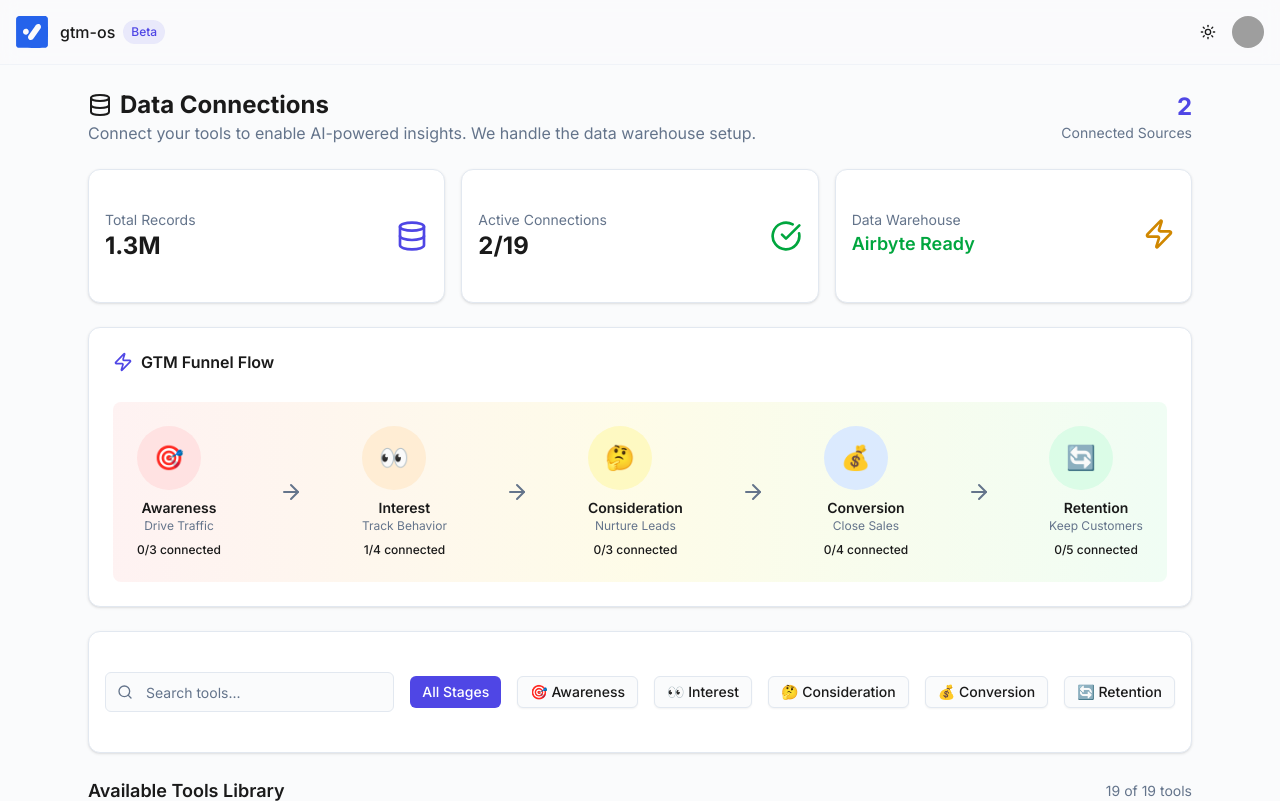
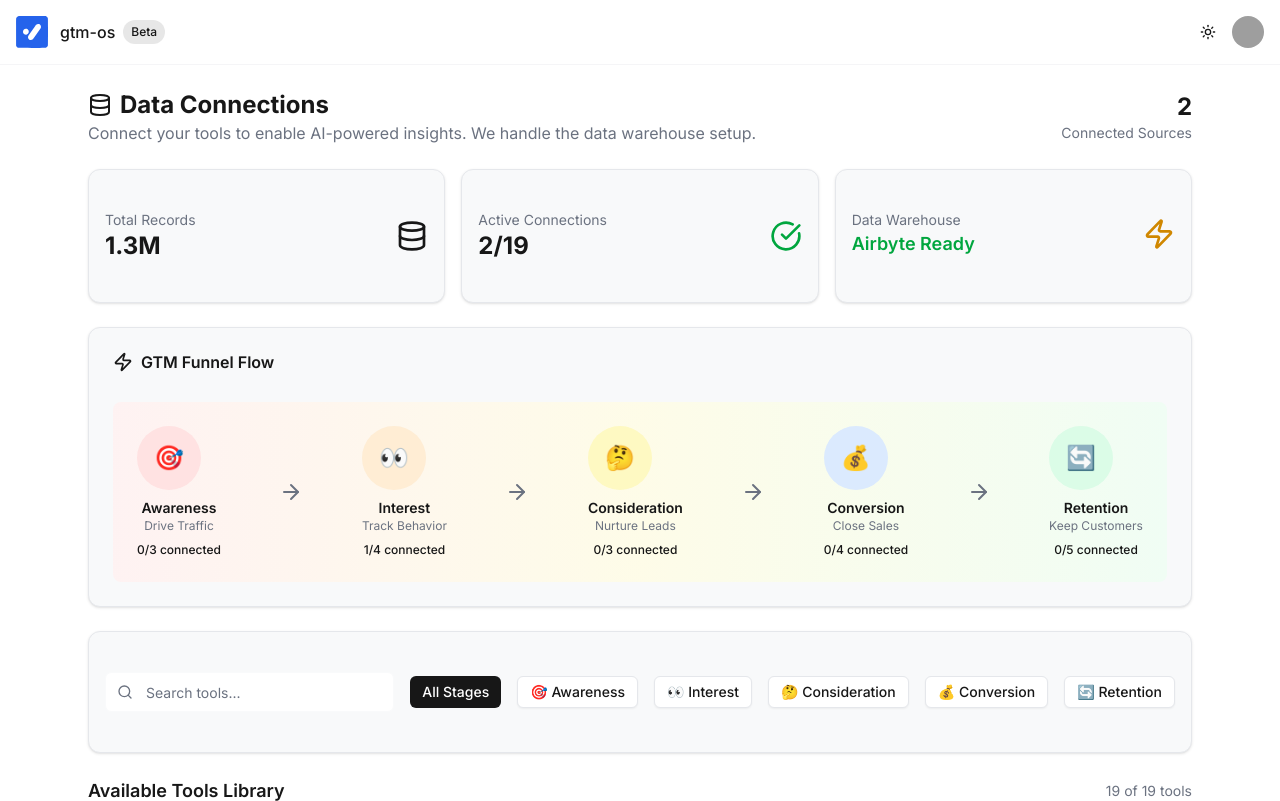
Before and after one commit to SCAILE-it/gtm-os, a Next.js app: page /connections in a window 1280 px wide. Built offline with nearby package versions, Linux system fonts and the light colour scheme; grey boxes are pictures that could not be loaded.

Commit message:
Pure monochrome theme - no blue colors, just black/grey and white/light grey

```diff
--- a/src/app/globals.css
+++ b/src/app/globals.css
@@ -72,75 +72,75 @@
 :root {
   --radius: 0.75rem;
 
-  /* Minimal color palette inspired by langdock.com */
-  --background: #fafbfc;
-  --foreground: #1a1a1a;
-  --card: #ffffff;
-  --card-foreground: #1a1a1a;
+  /* Clean monochrome light theme - whites and light greys */
+  --background: #ffffff;
+  --foreground: #171717;
+  --card: #f8f9fa;
+  --card-foreground: #171717;
   --popover: #ffffff;
-  --popover-foreground: #1a1a1a;
-  --primary: #4f46e5;
+  --popover-foreground: #171717;
+  --primary: #171717; /* Black primary */
   --primary-foreground: #ffffff;
-  --secondary: #f1f5f9;
-  --secondary-foreground: #1a1a1a;
-  --muted: #f1f5f9;
-  --muted-foreground: #64748b;
-  --accent: #f1f5f9;
-  --accent-foreground: #1a1a1a;
-  --destructive: #ef4444;
+  --secondary: #f1f3f4;
+  --secondary-foreground: #171717;
+  --muted: #f1f3f4;
+  --muted-foreground: #6b7280;
+  --accent: #e5e7eb;
+  --accent-foreground: #171717;
+  --destructive: #dc2626;
   --destructive-foreground: #ffffff;
-  --border: #e2e8f0;
-  --input: #e2e8f0;
-  --ring: #4f46e5;
-  --chart-1: #2563eb;
-  --chart-2: #10b981;
-  --chart-3: #f59e0b;
-  --chart-4: #ef4444;
-  --chart-5: #8b5cf6;
-  --sidebar: #ffffff;
-  --sidebar-foreground: #0a0a0a;
-  --sidebar-primary: #2563eb;
+  --border: #e5e7eb;
+  --input: #f9fafb;
+  --ring: #171717;
+  --chart-1: #374151;
+  --chart-2: #6b7280;
+  --chart-3: #9ca3af;
+  --chart-4: #d1d5db;
+  --chart-5: #f3f4f6;
+  --sidebar: #f8f9fa;
+  --sidebar-foreground: #171717;
+  --sidebar-primary: #171717;
   --sidebar-primary-foreground: #ffffff;
-  --sidebar-accent: #f8f9fa;
-  --sidebar-accent-foreground: #0a0a0a;
+  --sidebar-accent: #f1f3f4;
+  --sidebar-accent-foreground: #171717;
   --sidebar-border: #e5e7eb;
-  --sidebar-ring: #2563eb;
+  --sidebar-ring: #171717;
 }
 
 .dark {
-  /* Cursor-inspired color palette */
-  --background: #0C0F19; /* Very dark editor background */
-  --foreground: #E0E5EC; /* Light off-white text */
-  --card: #1A1E2B; /* UI panels/sidebar background */
-  --card-foreground: #E0E5EC;
-  --popover: #1A1E2B;
-  --popover-foreground: #E0E5EC;
-  --primary: #3B82F6; /* Soft blue accent */
-  --primary-foreground: #ffffff;
-  --secondary: #223248; /* Stepped up contrast background */
-  --secondary-foreground: #E0E5EC;
-  --muted: #223248;
-  --muted-foreground: #6B7A92; /* Muted grey-blue comments */
-  --accent: #2C334B; /* Active line/highlight */
-  --accent-foreground: #E0E5EC;
-  --destructive: #EF4444; /* Soft red for errors */
+  /* Pure monochrome dark theme - blacks and dark greys */
+  --background: #0a0a0a; /* Pure black background */
+  --foreground: #e5e5e5; /* Light grey text */
+  --card: #171717; /* Dark grey cards */
+  --card-foreground: #e5e5e5;
+  --popover: #171717;
+  --popover-foreground: #e5e5e5;
+  --primary: #ffffff; /* White primary */
+  --primary-foreground: #0a0a0a;
+  --secondary: #262626; /* Medium dark grey */
+  --secondary-foreground: #e5e5e5;
+  --muted: #262626;
+  --muted-foreground: #a3a3a3; /* Medium grey for muted text */
+  --accent: #404040; /* Lighter grey for accents */
+  --accent-foreground: #e5e5e5;
+  --destructive: #dc2626; /* Keep red for errors */
   --destructive-foreground: #ffffff;
-  --border: #2C334B; /* Subtle borders */
-  --input: #223248; /* Input backgrounds */
-  --ring: #3B82F6; /* Focus rings */
-  --chart-1: #3b82f6;
-  --chart-2: #34d399;
-  --chart-3: #fbbf24;
-  --chart-4: #f87171;
-  --chart-5: #a78bfa;
-  --sidebar: #1A1E2B; /* UI panels background */
-  --sidebar-foreground: #E0E5EC;
-  --sidebar-primary: #3B82F6;
-  --sidebar-primary-foreground: #ffffff;
-  --sidebar-accent: #2C334B; /* Active/highlight */
-  --sidebar-accent-foreground: #E0E5EC;
-  --sidebar-border: #2C334B;
-  --sidebar-ring: #3B82F6;
+  --border: #404040; /* Grey borders */
+  --input: #262626; /* Dark grey inputs */
+  --ring: #ffffff; /* White focus rings */
+  --chart-1: #e5e5e5;
+  --chart-2: #a3a3a3;
+  --chart-3: #737373;
+  --chart-4: #525252;
+  --chart-5: #404040;
+  --sidebar: #171717; /* Dark grey sidebar */
+  --sidebar-foreground: #e5e5e5;
+  --sidebar-primary: #ffffff;
+  --sidebar-primary-foreground: #0a0a0a;
+  --sidebar-accent: #404040; /* Grey accent */
+  --sidebar-accent-foreground: #e5e5e5;
+  --sidebar-border: #404040;
+  --sidebar-ring: #ffffff;
 }
 
 @layer base {
--- a/src/components/ai/agentic-interface.tsx
+++ b/src/components/ai/agentic-interface.tsx
@@ -402,8 +402,8 @@ print(df)`,
                      <div className={cn(
                        "w-full max-w-[85%] transition-all duration-200",
                        message.type === "user"
-                         ? "bg-gray-50/80 dark:bg-[#223248]/30 text-gray-900 dark:text-gray-100 ml-auto rounded-lg px-3 py-2"
-                         : "bg-gray-50/50 dark:bg-[#223248]/20 border-0 rounded-lg px-3 py-2"
+                         ? "bg-gray-50/80 dark:bg-[#262626]/30 text-gray-900 dark:text-gray-100 ml-auto rounded-lg px-3 py-2"
+                         : "bg-gray-50/50 dark:bg-[#262626]/20 border-0 rounded-lg px-3 py-2"
                      )}>
                 <div className="space-y-3">
                   <div
@@ -437,7 +437,7 @@ print(df)`,
                     <div key={codeBlock.id} className="space-y-2">
                       {/* Output - Always visible */}
                       {codeBlock.output && (
-                        <div className="bg-gray-50/70 dark:bg-[#223248]/30 border border-gray-200/50 dark:border-gray-700/50 rounded-md p-3 relative group">
+                        <div className="bg-gray-50/70 dark:bg-[#262626]/30 border border-gray-200/50 dark:border-gray-700/50 rounded-md p-3 relative group">
                           <div className="flex items-center gap-2 mb-1">
                             <Play className="h-3 w-3 text-gray-600 dark:text-gray-400" />
                             <span className="text-xs font-medium text-gray-600 dark:text-gray-400">Result</span>
--- a/src/components/charts/inline-chart.tsx
+++ b/src/components/charts/inline-chart.tsx
@@ -12,7 +12,7 @@ interface InlineChartProps {
 }
 
 export function InlineChart({ chart }: InlineChartProps) {
-  const COLORS = ['#2563eb', '#6b7280', '#9ca3af', '#d1d5db'];
+  const COLORS = ['#e5e5e5', '#a3a3a3', '#737373', '#525252'];
 
   // Debug log
   console.log('InlineChart rendering:', chart);
--- a/src/components/layout/operating-system-layout.tsx
+++ b/src/components/layout/operating-system-layout.tsx
@@ -94,7 +94,7 @@ export function OperatingSystemLayout() {
       <div className="flex h-[calc(100vh-4rem)]">
         {/* Left Sidebar - Resizable */}
         <div
-          className="border-r border-gray-200 dark:border-gray-700 bg-gray-50 dark:bg-[#1A1E2B] flex flex-shrink-0 relative"
+          className="border-r border-gray-200 dark:border-gray-700 bg-gray-50 dark:bg-[#171717] flex flex-shrink-0 relative"
           style={{ width: leftSidebarCollapsed ? '64px' : `${leftPanelWidth}px` }}
         >
           <LeftSidebarTabs
@@ -126,7 +126,7 @@ export function OperatingSystemLayout() {
 
         {/* Right Panel - Always Visible with Tasks + Optional Canvas */}
         <div
-          className="border-l border-gray-200 dark:border-gray-700 bg-gray-50 dark:bg-[#1A1E2B] flex flex-col flex-shrink-0 relative"
+          className="border-l border-gray-200 dark:border-gray-700 bg-gray-50 dark:bg-[#171717] flex flex-col flex-shrink-0 relative"
           style={{ width: `${rightPanelWidth}px` }}
         >
           {/* Left Resize Handle */}
@@ -181,7 +181,7 @@ export function OperatingSystemLayout() {
                   {workspaceItems.length > 0 && (
                     <div className="space-y-3">
                       {workspaceItems.map((item) => (
-                        <div key={item.id} className="p-3 bg-white dark:bg-[#223248] rounded border border-gray-200 dark:border-gray-600">
+                        <div key={item.id} className="p-3 bg-white dark:bg-[#262626] rounded border border-gray-200 dark:border-gray-600">
                           {/* Header with Edit/Delete */}
                           <div className="flex items-center justify-between mb-3">
                             <input
```
Also changed, not shown: src/components/layout/left-sidebar-tabs.tsx (+35 -35 lines).
